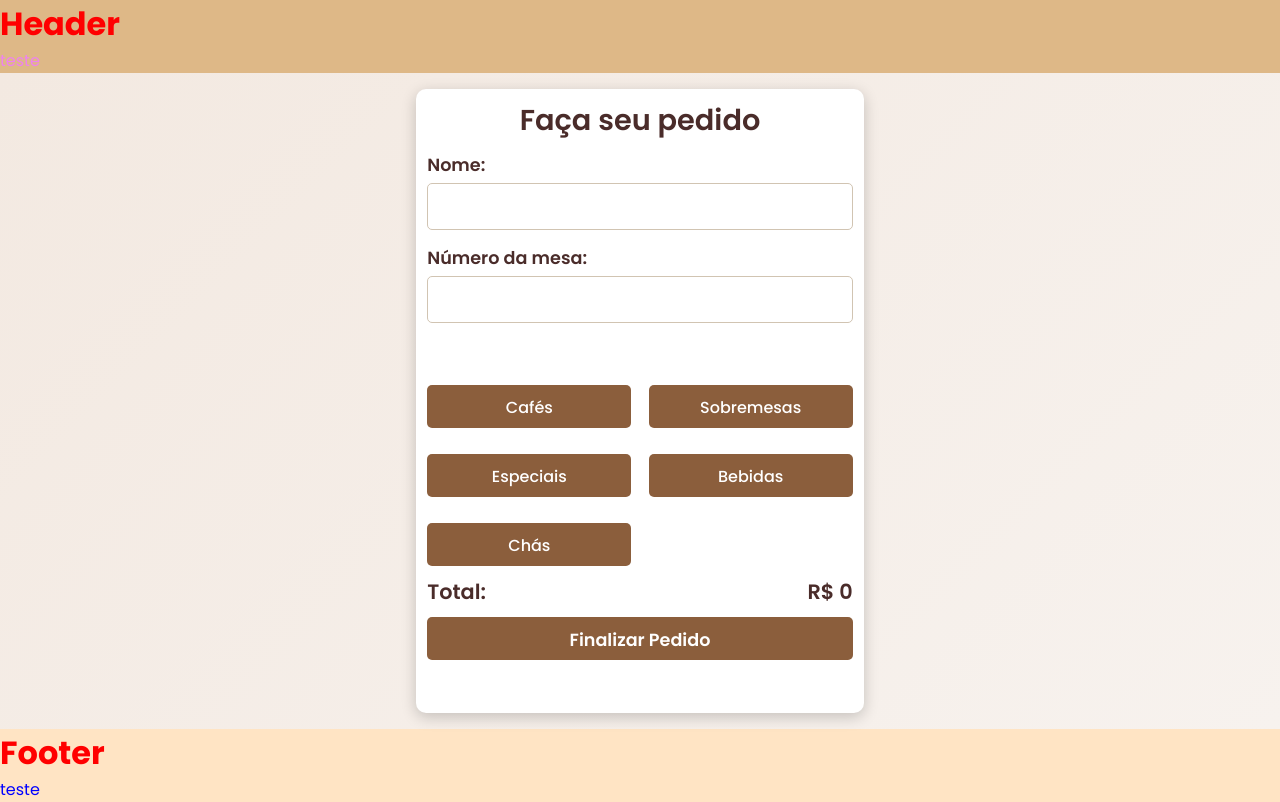
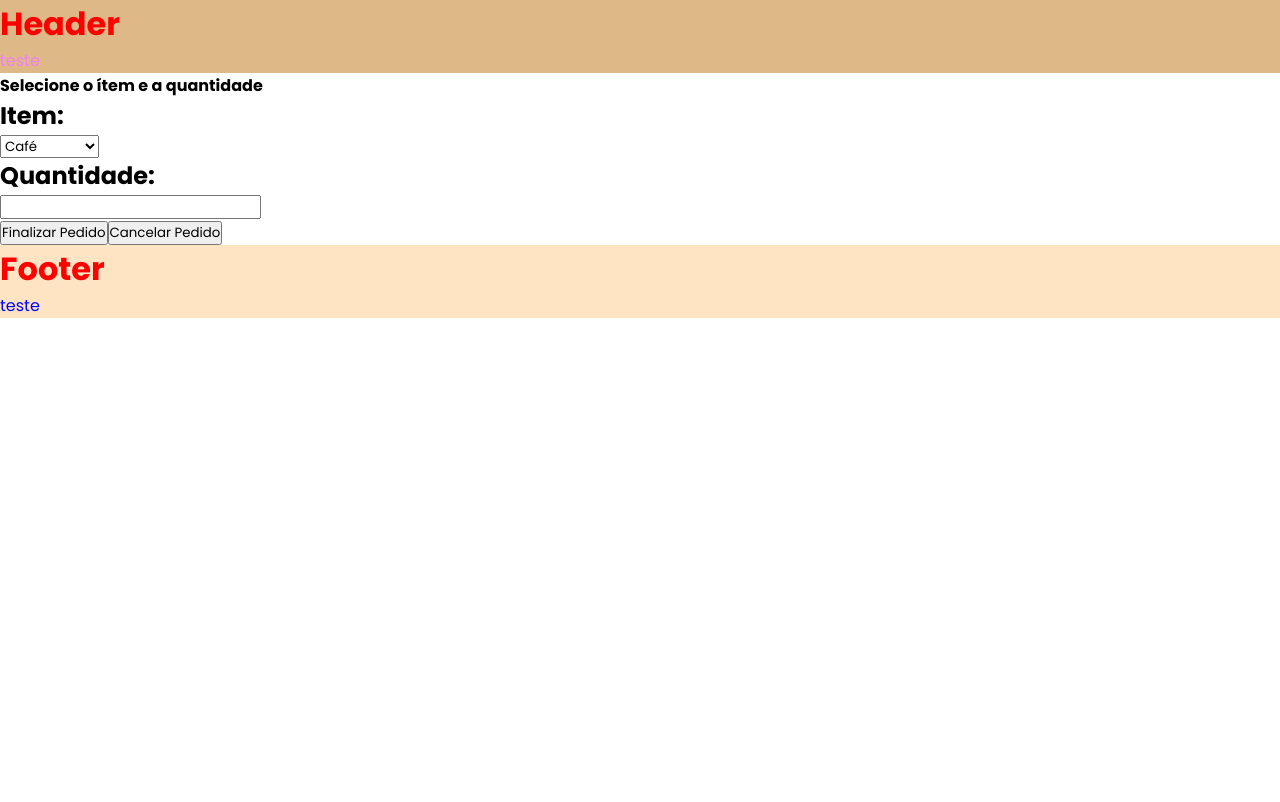
Before and after one commit to agleicesousa/cafe-do-amanha-react, a React (Vite) app: page /pedidos in a window 1280 px wide. Built offline with nearby package versions, Linux system fonts and the light colour scheme.

Commit message:
feat: est. inicial do modal

```diff
--- a/package.json
+++ b/package.json
@@ -11,6 +11,7 @@
   },
   "dependencies": {
     "react": "^18.3.1",
+    "react-bootstrap": "^2.10.8",
     "react-dom": "^18.3.1",
     "react-router-dom": "^7.1.3"
   },
--- a/src/Pages/pedidos/pedidos.jsx
+++ b/src/Pages/pedidos/pedidos.jsx
@@ -3,7 +3,7 @@ import s from "./pedidos.module.css";
 export default function Pedidos() {
   return (
     <>
-      <main className={s.main_pedidos}>
+      <main className={s.main_pedidos} style={{ display: "none" }}>
         <section className={s.section_pedidos}>
           <h1 className={s.titulo_pedidos}>Faça seu pedido</h1>
           <section className={s.container_pedidos}>
@@ -42,6 +42,42 @@ export default function Pedidos() {
           </section>
         </section>
       </main>
+
+      <section className={s.modal}>
+        <section className={s.container_modal} id="modal">
+          <section className={s.section_modal}>
+            <div className={s.titulo_modal}>
+              <h1>Selecione o ítem e a quantidade</h1>
+            </div>
+            <div className={s.produtos_modal}>
+              <section>
+                <div className={s.item_modal}>
+                  <h2>Item:</h2>
+                  <form action="itens">
+                    <select name="itens" id="itens">
+                      <option value="cafe">Café</option>
+                      <option value="sobremesa">Sobremesa</option>
+                      <option value="especial">Especial</option>
+                      <option value="bebida">Bebida</option>
+                      <option value="chas">Chás</option>
+                    </select>
+                  </form>
+                </div>
+              </section>
+              <section>
+                <div className={s.quantidade_modal}>
+                  <h2>Quantidade:</h2>
+                  <input type="number" name="quantidade" id="quantidade" />
+                </div>
+              </section>
+              <section className={s.btn_modal}>
+                <button className={s.btn_finalizar}>Finalizar Pedido</button>
+                <button className={s.btn_cancelar}>Cancelar Pedido</button>
+              </section>
+            </div>
+          </section>
+        </section>
+      </section>
     </>
   );
 }
```
